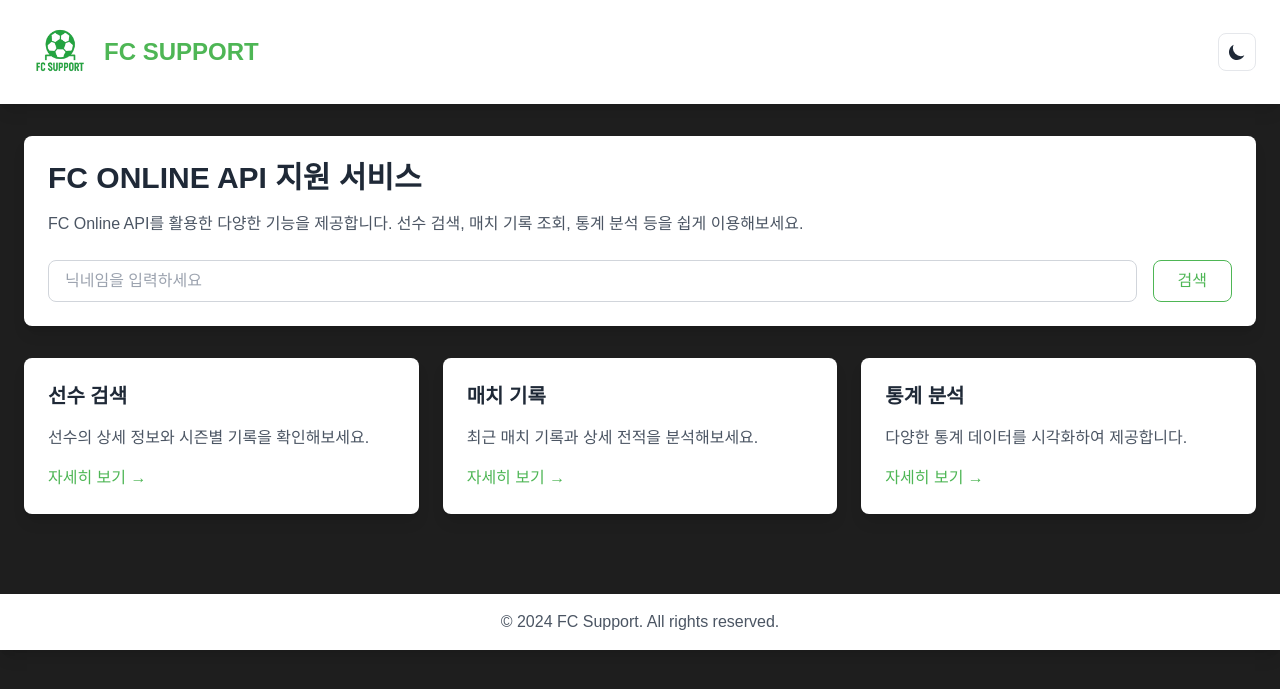
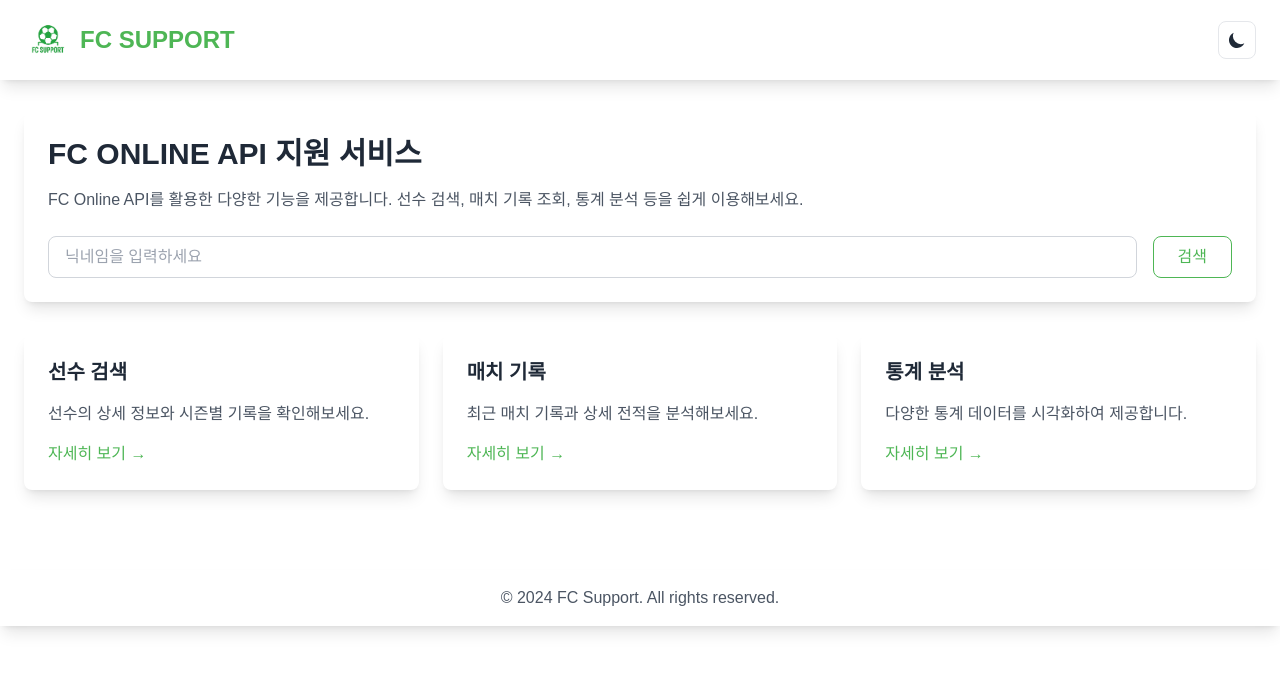
Before and after one commit to KinngH0/fc-support, a Flask app: page / in a window 1280 px wide. Shown: the top 689 px of the page. Run offline with Flask 3, Linux system fonts and the light colour scheme; some libraries are stand-ins or nearby versions.

Commit message:
fix: 라이트모드 배경색 수정 및 로고 이미지 크기 조정

```diff
--- a/templates/index.html
+++ b/templates/index.html
@@ -33,14 +33,14 @@
     <link rel="stylesheet" href="{{ url_for('static', filename='css/style.css') }}">
     <script src="https://cdn.jsdelivr.net/npm/heroicons@2.0.18/24/outline/index.min.js"></script>
 </head>
-<body class="bg-[#1E1E1E] dark:bg-[#1E1E1E] transition-colors duration-200">
+<body class="bg-white dark:bg-[#1E1E1E] transition-colors duration-200">
     <div class="max-w-[1600px] mx-auto">
         <nav class="bg-white dark:bg-[#111827] shadow-lg relative">
             <div class="container mx-auto px-6 py-4">
                 <div class="flex items-center">
                     <div class="flex items-center flex-1">
-                        <img src="{{ url_for('static', filename='images/logo.png') }}" alt="FC Support Logo" class="h-[4.5rem] w-auto mr-2">
-                        <div class="text-2xl font-bold" style="color: rgb(78, 182, 85)">FC SUPPORT</div>
+                        <img src="{{ url_for('static', filename='images/logo.png') }}" alt="FC Support Logo" class="w-auto" style="height: 3rem;">
+                        <div class="text-2xl font-bold ml-2" style="color: rgb(78, 182, 85)">FC SUPPORT</div>
                     </div>
                 </div>
             </div>
```
